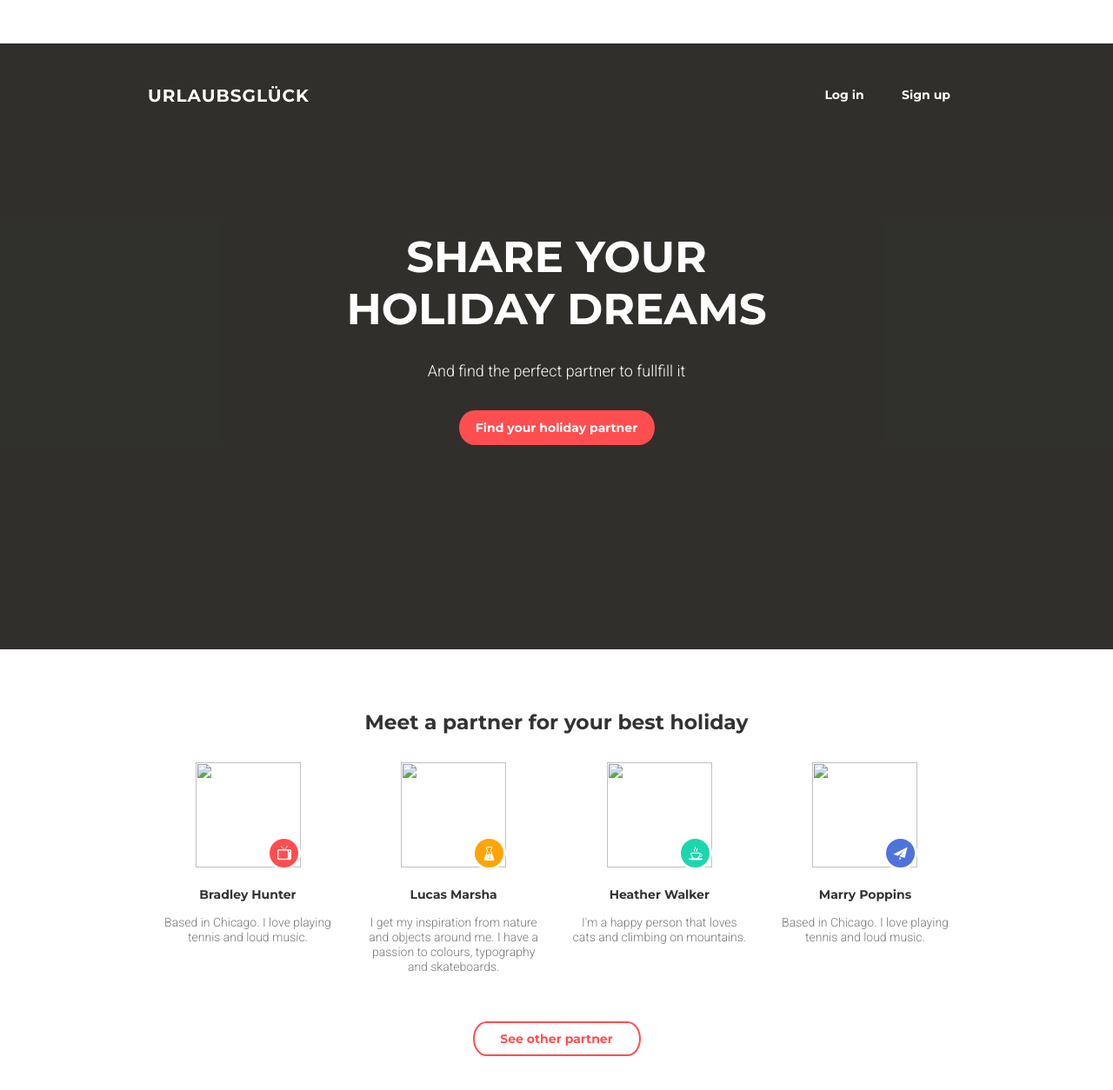
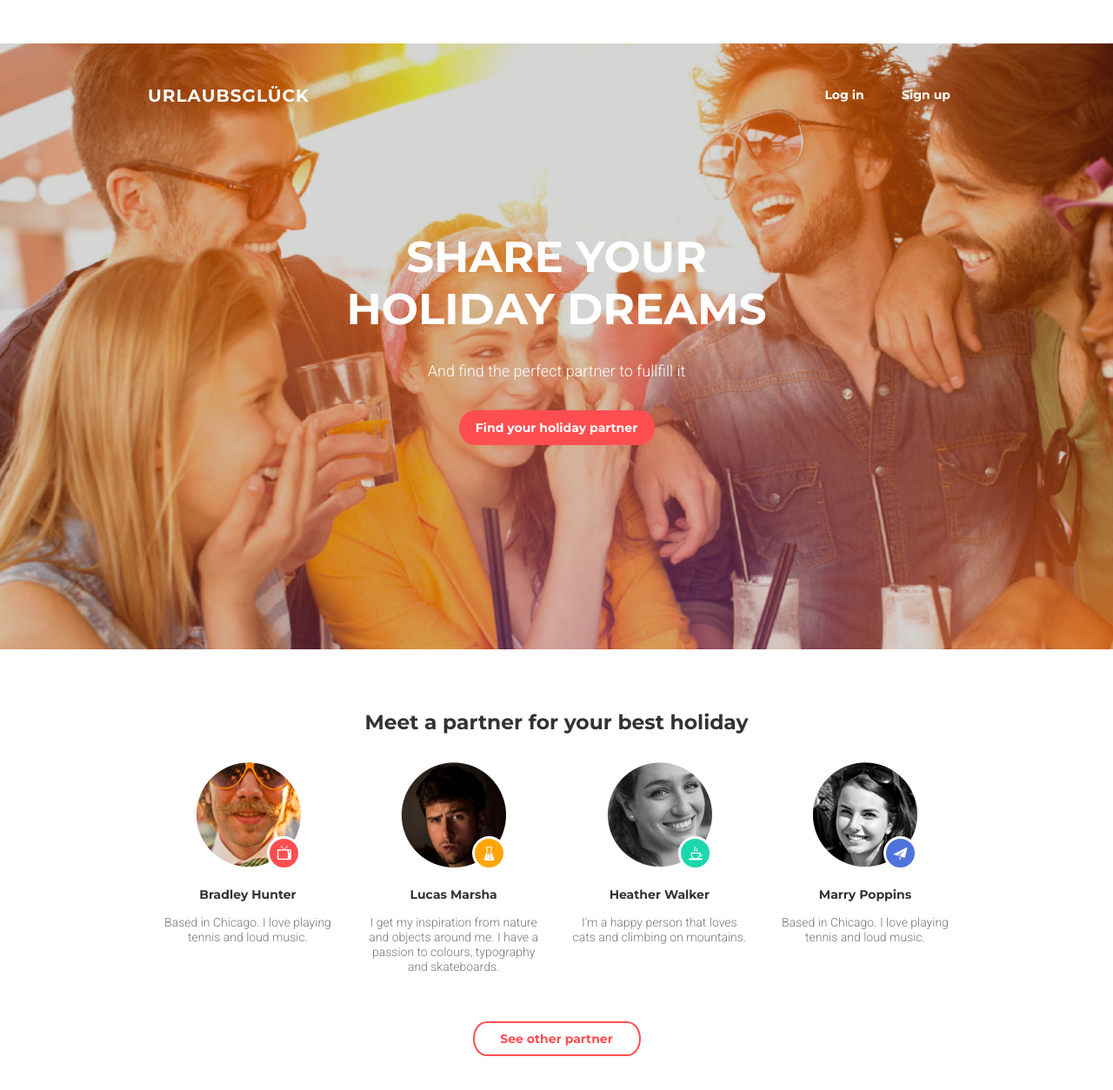
Before and after one commit to KovalSergej/module-08, a plain HTML site: page index.html in a window 1280 px wide. Shown: the whole page at 87% size. Drawn offline with Linux system fonts and the light colour scheme; the site is published under a folder, as on GitHub Pages, so addresses that start at the root find nothing.

Commit message:
8-th module with right img links

```diff
--- a/css/media.css
+++ b/css/media.css
@@ -39,7 +39,7 @@
     }
     .header {
         padding-bottom: 115px;
-        background-image: url(/img/mobile/font-tablet.png);
+        background-image: url(../img/mobile/font-tablet.png);
         background-color: rgba(26, 25, 21, 0.9) ;
     }
     .slogan {
@@ -81,7 +81,7 @@
     }
     .header {
         padding-bottom: 115px;
-        background-image: url(/img/mobile/font-desctop.png);
+        background-image: url(../img/mobile/font-desctop.png);
         background-color: rgba(26, 25, 21, 0.9) ;
     }
     .service-menu {
--- a/css/style.css
+++ b/css/style.css
@@ -24,7 +24,7 @@ body {
 }
 
 header {
-  background-image: url(/img/mobile/font-mobile.jpg);
+  background-image: url(../img/mobile/font-mobile.jpg);
   background-size: cover;
 }
 
--- a/index.html
+++ b/index.html
@@ -51,7 +51,7 @@
             <li class="card">
               <div class="card-img bradley-hunter-icon">
                 <img
-                  src="/img/mobile/bradley-hunter.png"
+                  src="img/mobile/bradley-hunter.png"
                   height="121"
                   width="121"
                   alt=""
@@ -65,7 +65,7 @@
             <li class="card">
               <div class="card-img lucas-marsha-icon">
                 <img
-                  src="/img/mobile/lucas-marsha.png"
+                  src="img/mobile/lucas-marsha.png"
                   height="121"
                   width="121"
                   alt=""
@@ -79,7 +79,7 @@
             <li class="card">
               <div class="card-img heather-walker-icon">
                 <img
-                  src="/img/mobile/heather-walker.png"
+                  src="img/mobile/heather-walker.png"
                   height="121"
                   width="121"
                   alt=""
@@ -93,7 +93,7 @@
             <li class="card">
               <div class="card-img marry-poppins-icon">
                 <img
-                  src="/img/mobile/marry-poppins.png"
+                  src="img/mobile/marry-poppins.png"
                   height="121"
                   width="121"
                   alt=""
```
